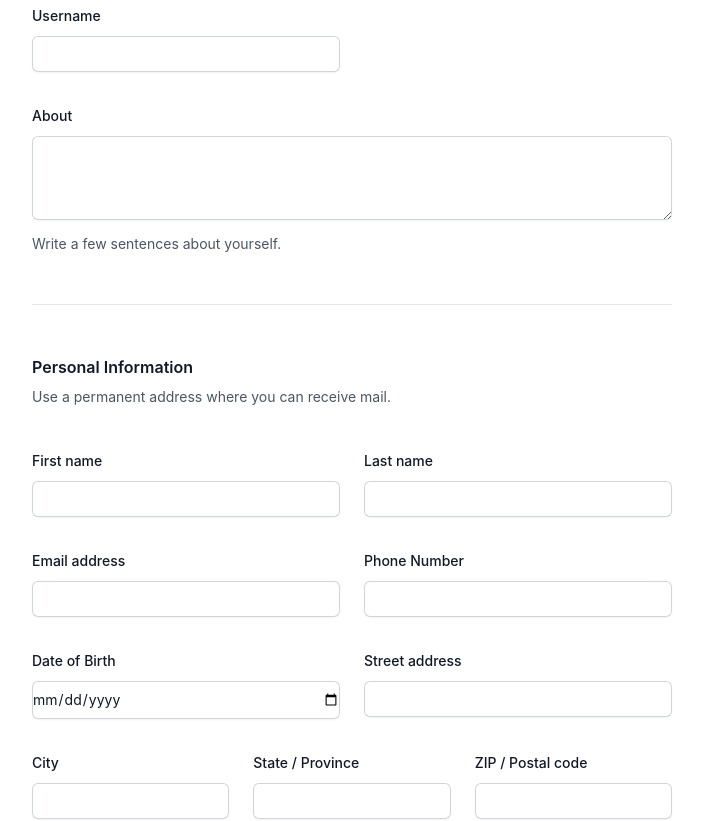
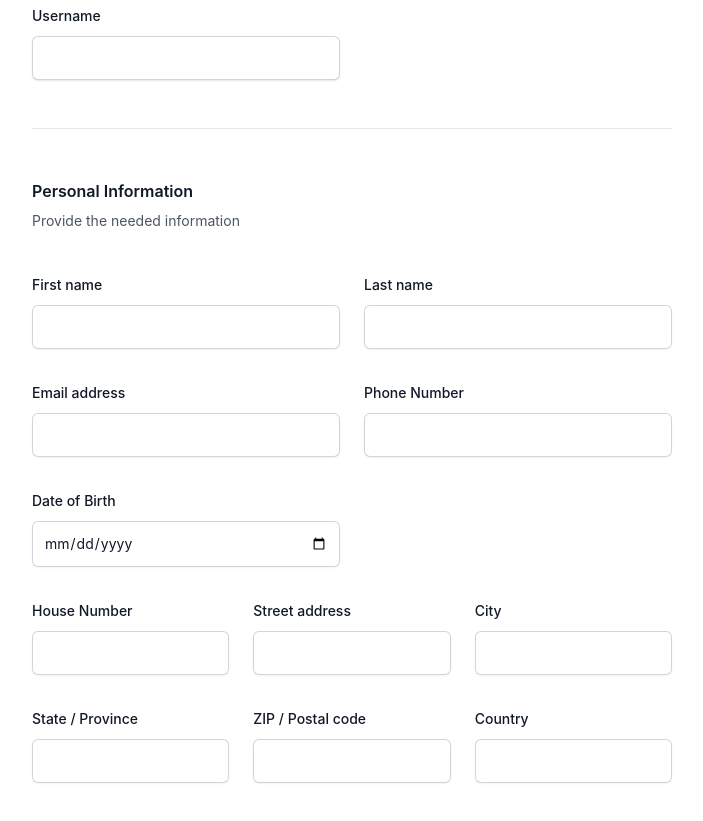
Before and after one commit to JaysonLester/11D-Commerce, a React (Create React App) app: page /user-profile in a window 1280 px wide. Shown: the part 240-1061 px from the top of the page, without its empty margins (288-991 px from the left). Built offline with nearby package versions, Linux system fonts and the light colour scheme.

Commit message:
added fetching and updating of user profile

```diff
--- a/src/components/profile/profile.jsx
+++ b/src/components/profile/profile.jsx
@@ -1,16 +1,77 @@
-import { PhotoIcon, UserCircleIcon } from '@heroicons/react/24/solid'
-import { useEffect } from 'react';
-import Nav from '../navigation-bar/nav'
+import { useState } from 'react';
+import { UserCircleIcon } from '@heroicons/react/24/solid';
+import Nav from '../navigation-bar/nav';
+import axios from 'axios';
 
 export default function Profile() {
-  const getToken = () => localStorage.getItem('token');
+  const getStoredValue = (key) => {
+    const storedValue = localStorage.getItem(key);
+    return storedValue !== 'undefined' ? storedValue : '';
+  };
+
+  const [username, setUsername] = useState(getStoredValue('name'));
+  const [firstName, setFirstName] = useState(getStoredValue('firstName'));
+  const [lastName, setLastName] = useState(getStoredValue('lastName'));
+  const [email, setEmail] = useState(getStoredValue('email'));
+  const [phone, setPhone] = useState(getStoredValue('phone_number'));
+  const [dob, setDob] = useState(getStoredValue('date_of_birth'));
+  const [streetAddress, setStreetAddress] = useState(getStoredValue('street'));
+  const [houseNumber, setHouseNumber] = useState(getStoredValue('house_number'));
+  const [city, setCity] = useState(getStoredValue('city'));
+  const [province, setProvince] = useState(getStoredValue('province'));
+  const [postalCode, setPostalCode] = useState(getStoredValue('zip_code'));
+  const [country, setCountry] = useState(getStoredValue('country'));
+
+  const handleSubmit = async (e) => {
+    e.preventDefault();
+
+    try {
+      const token = localStorage.getItem('token');
+
+      // Include fields in the updatedFields object only if they have a value
+      const updatedFields = {
+        name: username,
+        email,
+        phoneNumber: phone,
+        houseNumber,
+        street: streetAddress,
+        city,
+        province,
+        zipCode: postalCode,
+        country,
+        firstName,
+        lastName,
+      };
+
+      // Only include dateOfBirth if it has a value
+      if (dob) {
+        updatedFields.dateOfBirth = dob;
+      }
+
+      const response = await axios.post(
+        'http://localhost:3001/api/update-profile',
+        updatedFields,
+        {
+          headers: {
+            Authorization: token,
+          },
+        }
+      );
+
+      console.log(response.data);
+    } catch (error) {
+      console.error('Error updating profile:', error.response ? error.response.data : error.message);
+    }
+  };
+
+
 
   return (
     <div>
       <Nav />
       <div className="bg-white">
         <div className="mx-80 my-8">
-          <form>
+          <form onSubmit={handleSubmit}>
             <div className="space-y-12">
               <div className="border-b border-gray-900/10 pb-12">
                 <h2 className="text-4xl font-bold leading-7 text-gray-900 mb-4">Your Profile</h2>
@@ -20,7 +81,7 @@ export default function Profile() {
                     <UserCircleIcon className="h-12 w-12 text-gray-300" aria-hidden="true" />
                     <button
                       type="button"
-                      className="rounded-md bg-white px-2.5 py-1.5 text-sm font-semibold text-gray-900 shadow-sm ring-1 ring-inset ring-gray-300 hover:bg-gray-50"
+                      className="rounded-md bg-white px-2.5 py-2.5 text-sm font-semibold text-gray-900 shadow-sm ring-1 ring-inset ring-gray-300 hover:bg-gray-50"
                     >
                       Change
                     </button>
@@ -34,42 +95,28 @@ export default function Profile() {
                     </label>
                     <div className="mt-2">
                       <div className="flex rounded-md shadow-sm ring-1 ring-inset ring-gray-300 focus-within:ring-2 focus-within:ring-inset focus-within:ring-zinc-600 sm:max-w-md">
-
                         <input
                           type="text"
                           name="username"
                           id="username"
                           autoComplete="username"
-                          className="block flex-1 border-0 bg-transparent py-1.5 pl-1 text-gray-900 placeholder:text-gray-400 focus:ring-0 sm:text-sm sm:leading-6"
-                          placeholder=""
+                          className="block w-full rounded-md border-0 py-2.5 px-3 text-gray-900 shadow-sm ring-1 ring-inset ring-gray-300 placeholder:text-gray-400 focus:ring-2 focus:ring-inset focus:ring-zinc-600 sm:text-sm sm:leading-6"
+                          value={username}
+                          onChange={(e) => setUsername(e.target.value)}
                         />
                       </div>
                     </div>
                   </div>
 
-                  <div className="col-span-full">
-                    <label htmlFor="about" className="block text-sm font-medium leading-6 text-gray-900">
-                      About
-                    </label>
-                    <div className="mt-2">
-                      <textarea
-                        id="about"
-                        name="about"
-                        rows={3}
-                        className="block w-full rounded-md border-0 py-1.5 text-gray-900 shadow-sm ring-1 ring-inset ring-gray-300 placeholder:text-gray-400 focus:ring-2 focus:ring-inset focus:ring-zinc-600 sm:text-sm sm:leading-6"
-                        defaultValue={''}
-                      />
-                    </div>
-                    <p className="mt-3 text-sm leading-6 text-gray-600">Write a few sentences about yourself.</p>
-                  </div>
                 </div>
               </div>
 
               <div className="border-b border-gray-900/10 pb-12">
                 <h2 className="text-base font-semibold leading-7 text-gray-900">Personal Information</h2>
-                <p className="mt-1 text-sm leading-6 text-gray-600">Use a permanent address where you can receive mail.</p>
+                <p className="mt-1 text-sm leading-6 text-gray-600">Provide the needed information</p>
 
                 <div className="mt-10 grid grid-cols-1 gap-x-6 gap-y-8 sm:grid-cols-6">
+
                   <div className="sm:col-span-3">
                     <label htmlFor="first-name" className="block text-sm font-medium leading-6 text-gray-900">
                       First name
@@ -80,7 +127,9 @@ export default function Profile() {
                         name="first-name"
                         id="first-name"
                         autoComplete="given-name"
-                        className="block w-full rounded-md border-0 py-1.5 text-gray-900 shadow-sm ring-1 ring-inset ring-gray-300 placeholder:text-gray-400 focus:ring-2 focus:ring-inset focus:ring-zinc-600 sm:text-sm sm:leading-6"
+                        className="block w-full rounded-md border-0 py-2.5 px-3 text-gray-900 shadow-sm ring-1 ring-inset ring-gray-300 placeholder:text-gray-400 focus:ring-2 focus:ring-inset focus:ring-zinc-600 sm:text-sm sm:leading-6"
+                        value={firstName}
+                        onChange={(e) => setFirstName(e.target.value)}
                       />
                     </div>
                   </div>
@@ -95,7 +144,9 @@ export default function Profile() {
                         name="last-name"
                         id="last-name"
                         autoComplete="family-name"
-                        className="block w-full rounded-md border-0 py-1.5 text-gray-900 shadow-sm ring-1 ring-inset ring-gray-300 placeholder:text-gray-400 focus:ring-2 focus:ring-inset focus:ring-zinc-600 sm:text-sm sm:leading-6"
+                        className="block w-full rounded-md border-0 py-2.5 px-3 text-gray-900 shadow-sm ring-1 ring-inset ring-gray-300 placeholder:text-gray-400 focus:ring-2 focus:ring-inset focus:ring-zinc-600 sm:text-sm sm:leading-6"
+                        value={lastName}
+                        onChange={(e) => setLastName(e.target.value)}
                       />
                     </div>
                   </div>
@@ -110,7 +161,9 @@ export default function Profile() {
                         name="email"
                         type="email"
                         autoComplete="email"
-                        className="block w-full rounded-md border-0 py-1.5 text-gray-900 shadow-sm ring-1 ring-inset ring-gray-300 placeholder:text-gray-400 focus:ring-2 focus:ring-inset focus:ring-zinc-600 sm:text-sm sm:leading-6"
+                        className="block w-full rounded-md border-0 py-2.5 px-3 text-gray-900 shadow-sm ring-1 ring-inset ring-gray-300 placeholder:text-gray-400 focus:ring-2 focus:ring-inset focus:ring-zinc-600 sm:text-sm sm:leading-6"
+                        value={email}
+                        onChange={(e) => setEmail(e.target.value)}
                       />
                     </div>
                   </div>
@@ -125,7 +178,9 @@ export default function Profile() {
                         name="phone"
                         id="phone"
                         autoComplete="tel"
-                        className="block w-full rounded-md border-0 py-1.5 text-gray-900 shadow-sm ring-1 ring-inset ring-gray-300 placeholder:text-gray-400 focus:ring-2 focus:ring-inset focus:ring-zinc-600 sm:text-sm sm:leading-6"
+                        className="block w-full rounded-md border-0 py-2.5 px-3 text-gray-900 shadow-sm ring-1 ring-inset ring-gray-300 placeholder:text-gray-400 focus:ring-2 focus:ring-inset focus:ring-zinc-600 sm:text-sm sm:leading-6"
+                        value={phone}
+                        onChange={(e) => setPhone(e.target.value)}
                       />
                     </div>
                   </div>
@@ -140,12 +195,31 @@ export default function Profile() {
                         name="dob"
                         id="dob"
                         autoComplete="bday"
-                        className="block w-full rounded-md border-0 py-1.5 text-gray-900 shadow-sm ring-1 ring-inset ring-gray-300 placeholder:text-gray-400 focus:ring-2 focus:ring-inset focus:ring-zinc-600 sm:text-sm sm:leading-6"
+                        className="block w-full rounded-md border-0 py-2.5 px-3 text-gray-900 shadow-sm ring-1 ring-inset ring-gray-300 placeholder:text-gray-400 focus:ring-2 focus:ring-inset focus:ring-zinc-600 sm:text-sm sm:leading-6"
+                        value={dob}
+                        onChange={(e) => setDob(e.target.value)}
                       />
                     </div>
                   </div>
 
-                  <div className="sm:col-span-3">
+                  <div className="sm:col-span-2 sm:col-start-1">
+                    <label htmlFor="house-number" className="block text-sm font-medium leading-6 text-gray-900">
+                      House Number
+                    </label>
+                    <div className="mt-2">
+                      <input
+                        type="text"
+                        name="house-number"
+                        id="house-number"
+                        autoComplete="house-number"
+                        className="block w-full rounded-md border-0 py-2.5 px-3 text-gray-900 shadow-sm ring-1 ring-inset ring-gray-300 placeholder:text-gray-400 focus:ring-2 focus:ring-inset focus:ring-zinc-600 sm:text-sm sm:leading-6"
+                        value={houseNumber}
+                        onChange={(e) => setHouseNumber(e.target.value)}
+                      />
+                    </div>
+                  </div>
+
+                  <div className="sm:col-span-2">
                     <label htmlFor="street-address" className="block text-sm font-medium leading-6 text-gray-900">
                       Street address
                     </label>
@@ -155,12 +229,14 @@ export default function Profile() {
                         name="street-address"
                         id="street-address"
                         autoComplete="street-address"
-                        className="block w-full rounded-md border-0 py-1.5 text-gray-900 shadow-sm ring-1 ring-inset ring-gray-300 placeholder:text-gray-400 focus:ring-2 focus:ring-inset focus:ring-zinc-600 sm:text-sm sm:leading-6"
+                        className="block w-full rounded-md border-0 py-2.5 px-3 text-gray-900 shadow-sm ring-1 ring-inset ring-gray-300 placeholder:text-gray-400 focus:ring-2 focus:ring-inset focus:ring-zinc-600 sm:text-sm sm:leading-6"
+                        value={streetAddress}
+                        onChange={(e) => setStreetAddress(e.target.value)}
                       />
                     </div>
                   </div>
 
-                  <div className="sm:col-span-2 sm:col-start-1">
+                  <div className="sm:col-span-2">
                     <label htmlFor="city" className="block text-sm font-medium leading-6 text-gray-900">
                       City
                     </label>
@@ -170,7 +246,9 @@ export default function Profile() {
                         name="city"
                         id="city"
                         autoComplete="address-level2"
-                        className="block w-full rounded-md border-0 py-1.5 text-gray-900 shadow-sm ring-1 ring-inset ring-gray-300 placeholder:text-gray-400 focus:ring-2 focus:ring-inset focus:ring-zinc-600 sm:text-sm sm:leading-6"
+                        className="block w-full rounded-md border-0 py-2.5 px-3 text-gray-900 shadow-sm ring-1 ring-inset ring-gray-300 placeholder:text-gray-400 focus:ring-2 focus:ring-inset focus:ring-zinc-600 sm:text-sm sm:leading-6"
+                        value={city}
+                        onChange={(e) => setCity(e.target.value)}
                       />
                     </div>
                   </div>
@@ -185,7 +263,9 @@ export default function Profile() {
                         name="region"
                         id="region"
                         autoComplete="address-level1"
-                        className="block w-full rounded-md border-0 py-1.5 text-gray-900 shadow-sm ring-1 ring-inset ring-gray-300 placeholder:text-gray-400 focus:ring-2 focus:ring-inset focus:ring-zinc-600 sm:text-sm sm:leading-6"
+                        className="block w-full rounded-md border-0 py-2.5 px-3 text-gray-900 shadow-sm ring-1 ring-inset ring-gray-300 placeholder:text-gray-400 focus:ring-2 focus:ring-inset focus:ring-zinc-600 sm:text-sm sm:leading-6"
+                        value={province}
+                        onChange={(e) => setProvince(e.target.value)}
                       />
                     </div>
                   </div>
@@ -200,10 +280,30 @@ export default function Profile() {
                         name="postal-code"
                         id="postal-code"
                         autoComplete="postal-code"
-                        className="block w-full rounded-md border-0 py-1.5 text-gray-900 shadow-sm ring-1 ring-inset ring-gray-300 placeholder:text-gray-400 focus:ring-2 focus:ring-inset focus:ring-zinc-600 sm:text-sm sm:leading-6"
+                        className="block w-full rounded-md border-0 py-2.5 px-3 text-gray-900 shadow-sm ring-1 ring-inset ring-gray-300 placeholder:text-gray-400 focus:ring-2 focus:ring-inset focus:ring-zinc-600 sm:text-sm sm:leading-6"
+                        value={postalCode}
+                        onChange={(e) => setPostalCode(e.target.value)}
                       />
                     </div>
                   </div>
+
+                  <div className="sm:col-span-2">
+                    <label htmlFor="country" className="block text-sm font-medium leading-6 text-gray-900">
+                      Country
+                    </label>
+                    <div className="mt-2">
+                      <input
+                        type="text"
+                        name="country"
+                        id="country"
+                        autoComplete="country"
+                        className="block w-full rounded-md border-0 py-2.5 px-3 text-gray-900 shadow-sm ring-1 ring-inset ring-gray-300 placeholder:text-gray-400 focus:ring-2 focus:ring-inset focus:ring-zinc-600 sm:text-sm sm:leading-6"
+                        value={country}
+                        onChange={(e) => setCountry(e.target.value)}
+                      />
+                    </div>
+                  </div>
+
                 </div>
               </div>
             </div>
```
Also changed, not shown: src/components/login/login.jsx (+29 -0 lines), 1 other file (tests, documents, lock files or other folders).
